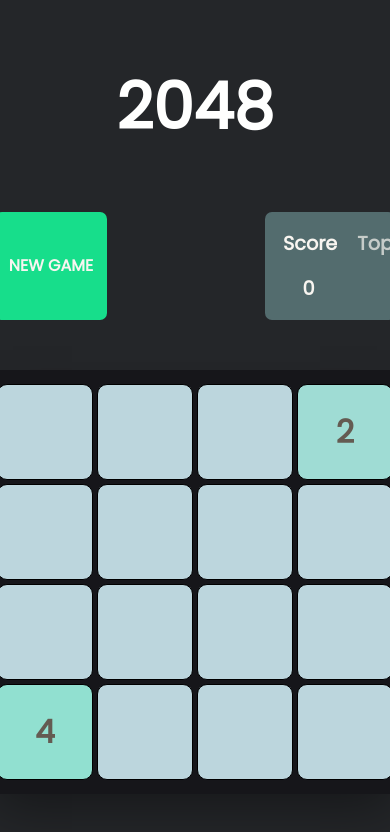
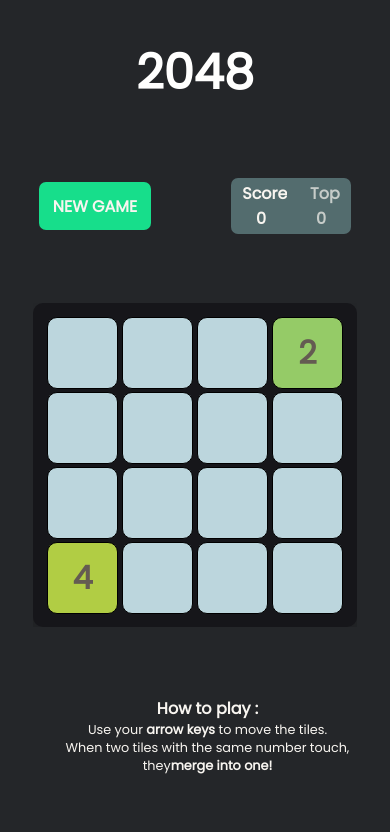
Before and after one commit to adityarawat1337x/2048-Game, a React (Create React App) app: page /game in a window 390 px wide. Shown: the top 832 px of the page. Built offline with nearby package versions, Linux system fonts and the light colour scheme.

Commit message:
color,resp,slide

```diff
--- a/package.json
+++ b/package.json
@@ -16,6 +16,7 @@
     "react-router": "^5.2.0",
     "react-router-dom": "^5.2.0",
     "react-scripts": "4.0.3",
+    "watchpack": "^1.7.5",
     "web-vitals": "^1.1.2"
   },
   "scripts": {
--- a/src/App.css
+++ b/src/App.css
@@ -43,7 +43,7 @@
 
 .title {
   font-weight: 800;
-  font-size: 4rem;
+  font-size: 5rem;
   color: #fffffe;
 }
 
@@ -61,11 +61,12 @@
 .App .score-container {
   width: 400px;
   display: flex;
+  align-items: center;
   justify-content: space-between;
 }
 
 .newgamebtn {
-  padding: 0.5rem;
+  padding: 1.2rem 0.5rem;
   background: #17de8b;
   color: #f8f5f0;
   width: 7rem;
@@ -81,6 +82,7 @@
 }
 
 .App .score {
+  width: 120px;
   padding: 0.5rem;
   background: #a0dce061;
   color: #f8f5f0;
@@ -91,7 +93,6 @@
 
 .App .score-container .score-wrapper {
   display: flex;
-  width: 130px;
   text-align: center;
   align-items: center;
   justify-content: space-around;
@@ -100,3 +101,37 @@
 .App .score-container .score-wrapper .high-score {
   opacity: 0.7;
 }
+
+@media only screen and (max-width: 420px) {
+  .App .title {
+    font-size: 3rem;
+  }
+
+  .App .score-container {
+    width: 80%;
+    margin: 2rem;
+  }
+
+  .App .newgamebtn {
+    padding: 0.7rem 0.5rem;
+  }
+
+  .App .score {
+    font-size: 1rem;
+    padding: 0.2rem 0;
+  }
+
+  .App .cont {
+    width: 300px;
+    height: 300px;
+  }
+
+  .game-explanation {
+    font-size: 0.8rem;
+    width: 90%;
+    margin: 2rem;
+  }
+  .game-explanation .important {
+    font-size: 1rem;
+  }
+}
--- a/src/App.js
+++ b/src/App.js
@@ -1,4 +1,3 @@
-import "./App.css";
 import Game from "./Game";
 import { AnimatePresence } from "framer-motion";
 import { Route, Switch, BrowserRouter as Router } from "react-router-dom";
--- a/src/Game.js
+++ b/src/Game.js
@@ -1,10 +1,11 @@
+import "./App.css";
+
 import React, { useState, useEffect } from "react";
 import cloneDeep from "lodash.clonedeep";
 import { useEvent, getColors } from "./util";
 import { motion, AnimatePresence } from "framer-motion";
-import { nanoid } from "nanoid";
 
-// import Swipe from "react-easy-swipe";
+import Swipe from "react-easy-swipe";
 
 function Game() {
   const UP_ARROW = 38;
@@ -28,7 +29,7 @@ function Game() {
   const initialize = () => {
     let newGrid = cloneDeep(data);
     var retrievedObject = localStorage.getItem("highScore");
-    setHighScore(JSON.parse(retrievedObject));
+    if (retrievedObject) setHighScore(JSON.parse(retrievedObject));
     addNumber(newGrid);
     console.table(newGrid);
     addNumber(newGrid);
@@ -357,7 +358,7 @@ function Game() {
         <button className="newgamebtn" onClick={resetGame}>
           NEW GAME
         </button>
-        <div className="score-wrapper">
+
         <div className="score">
           <div className="score-wrapper">
             <span>Score</span>
@@ -369,8 +370,13 @@ function Game() {
           </div>
         </div>
       </div>
-      </div>
-
+      <Swipe
+        onSwipeDown={() => swipeDown()}
+        onSwipeLeft={() => swipeLeft()}
+        onSwipeRight={() => swipeRight()}
+        onSwipeUp={() => swipeUp()}
+        style={{ overflowY: "hidden" }}
+      >
         <div className="cont">
           {gameOver && (
             <div style={style.gameOverOverlay}>
@@ -400,6 +406,7 @@ function Game() {
               </div>
             </div>
           )}
+
           <AnimatePresence>
             {data.map((ls) =>
               ls.map((data, index) => (
@@ -408,8 +415,8 @@ function Game() {
             )}
           </AnimatePresence>
         </div>
-
-      {/* <div>
+      </Swipe>
+      <div>
         <p class="game-explanation">
           <div>
             <strong class="important">How to play :</strong>
@@ -421,7 +428,7 @@ function Game() {
             <strong>merge into one!</strong>
           </div>
         </p>
-      </div> */}
+      </div>
     </div>
   );
 }
--- a/src/Landing.js
+++ b/src/Landing.js
@@ -1,5 +1,4 @@
 import React from "react";
-import { useEffect, useRef } from "react";
 import { Link } from "react-router-dom";
 import { motion } from "framer-motion";
 import "./landing.css";
--- a/src/landing.css
+++ b/src/landing.css
@@ -53,6 +53,7 @@ section {
 }
 .form h3 {
   margin: 0;
+  color: azure;
 }
 .form .inputBx {
   position: relative;
@@ -87,12 +88,16 @@ section {
   font-size: 4.5vh;
   font-weight: bold;
 }
-span {
-  margin: 1vh 1vw;
+
+a {
+  padding: 0.5rem 3rem;
+  font-size: 2rem;
 }
-a {
-  font-size: 7vh;
+
+a:hover {
+  background-color: rgba(0, 0, 0, 0.2);
 }
+
 a:visited,
 a:link,
 a:active,
@@ -101,3 +106,9 @@ a:focus {
   border-color: none;
   color: rgba(0, 0, 0, 0.5);
 }
+
+@media only screen and (max-width: 420px) {
+  .form h3 {
+    font-size: 5rem;
+  }
+}
--- a/src/util.js
+++ b/src/util.js
@@ -14,28 +14,51 @@ export const useEvent = (event, handler, passive = false) => {
 
 export const getColors = (num) => {
   switch (num) {
+    // case 2:
+    //   return "#e9c1ca";
+    // case 4:
+    //   return "#ffd6b6";
+    // case 8:
+    //   return "#ef9825";
+    // case 16:
+    //   return "#3cf4b8";
+    // case 32:
+    //   return "#16ffdc";
+    // case 64:
+    //   return "#a6a1c2";
+    // case 128:
+    //   return "#3f7ad0";
+    // case 256:
+    //   return "#2c937e";
+    // case 512:
+    //   return "#14529d";
+    // case 1024:
+    //   return "#08213c";
+    // case 2048:
+    //   return "#add9d8";
+
     case 2:
-      return "#9fdcd4";
+      return "#95CB67";
     case 4:
-      return "#91e0d0";
+      return "#B1CD44";
     case 8:
-      return "#83e3cc";
+      return "#3AB074";
     case 16:
-      return "#75e7c8";
+      return "#3B96D5";
     case 32:
-      return "#67eac4";
+      return "#3165AD";
     case 64:
-      return "#58edc0";
+      return "#514597";
     case 128:
-      return "#4af1bc";
+      return "804796";
     case 256:
-      return "#3cf4b8";
+      return "#BD3690";
     case 512:
-      return "#2ef8b4";
+      return "#E03551";
     case 1024:
-      return "20fbb0";
+      return "#DA432A";
     case 2048:
-      return "#add9d8";
+      return "#E65E22";
 
     default:
       return "#bcd6dd";
@@ -55,3 +78,14 @@ export const getColors = (num) => {
 // #2ef8b4
 // #20fbb0
 // #12ffac
+
+// #e9c1ca
+// #ffd6b6
+// #ef9825
+// #984c8e
+// #be2269
+// #d6343f
+// #3f7ad0
+// #2c937e
+// #14529d
+// #08213c
```
Also changed, not shown: 1 other file (tests, documents, lock files or other folders). Lines whose indentation alone changed are shown as unchanged.
